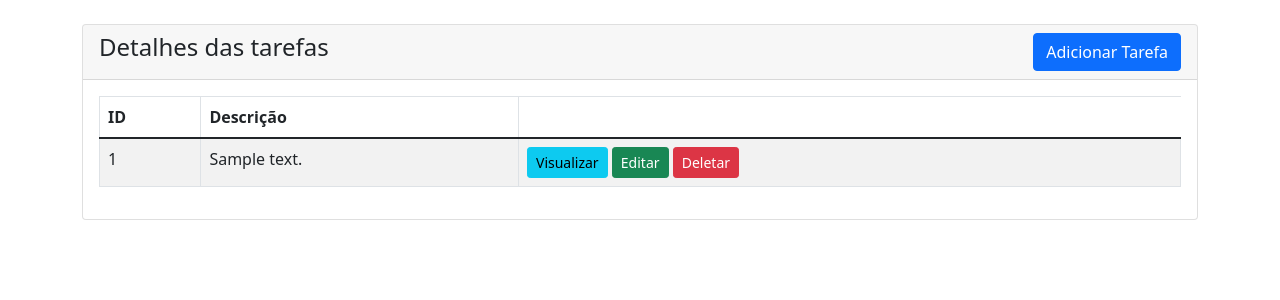
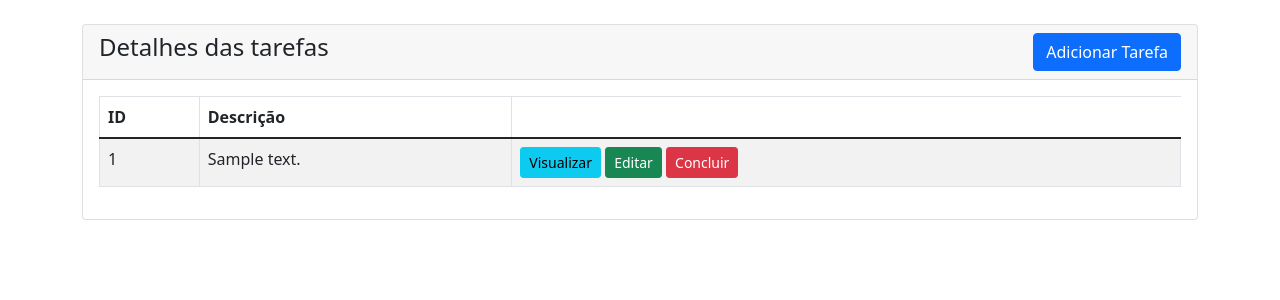
Before and after one commit to tonykristiansen36/listadetarefasemphp, a PHP site: page / in a window 1280 px wide. Shown: the top 300 px of the page. Run offline with PHP 8.4, Linux system fonts and the light colour scheme; tables that the repository leaves empty or names only in its code hold one stand-in row (values such as "Sample post").

Commit message:
Add files via upload

```diff
--- a/index.php
+++ b/index.php
@@ -54,7 +54,7 @@
                                                     <a href="tarefa-view.php?id=<?= $tarefa['id']; ?>" class="btn btn-info btn-sm">Visualizar</a>
                                                     <a href="tarefa-edit.php?id=<?= $tarefa['id']; ?>" class="btn btn-success btn-sm">Editar</a>
                                                     <form action="code.php" method="POST" class="d-inline">
-                                                        <button type="submit" name="concluir_tarefa" value="<?=$tarefa['id'];?>" class="btn btn-danger btn-sm">Deletar</button>
+                                                        <button type="submit" name="concluir_tarefa" value="<?=$tarefa['id'];?>" class="btn btn-danger btn-sm">Concluir</button>
                                                     </form>
                                                 </td>
                                             </tr>
```
